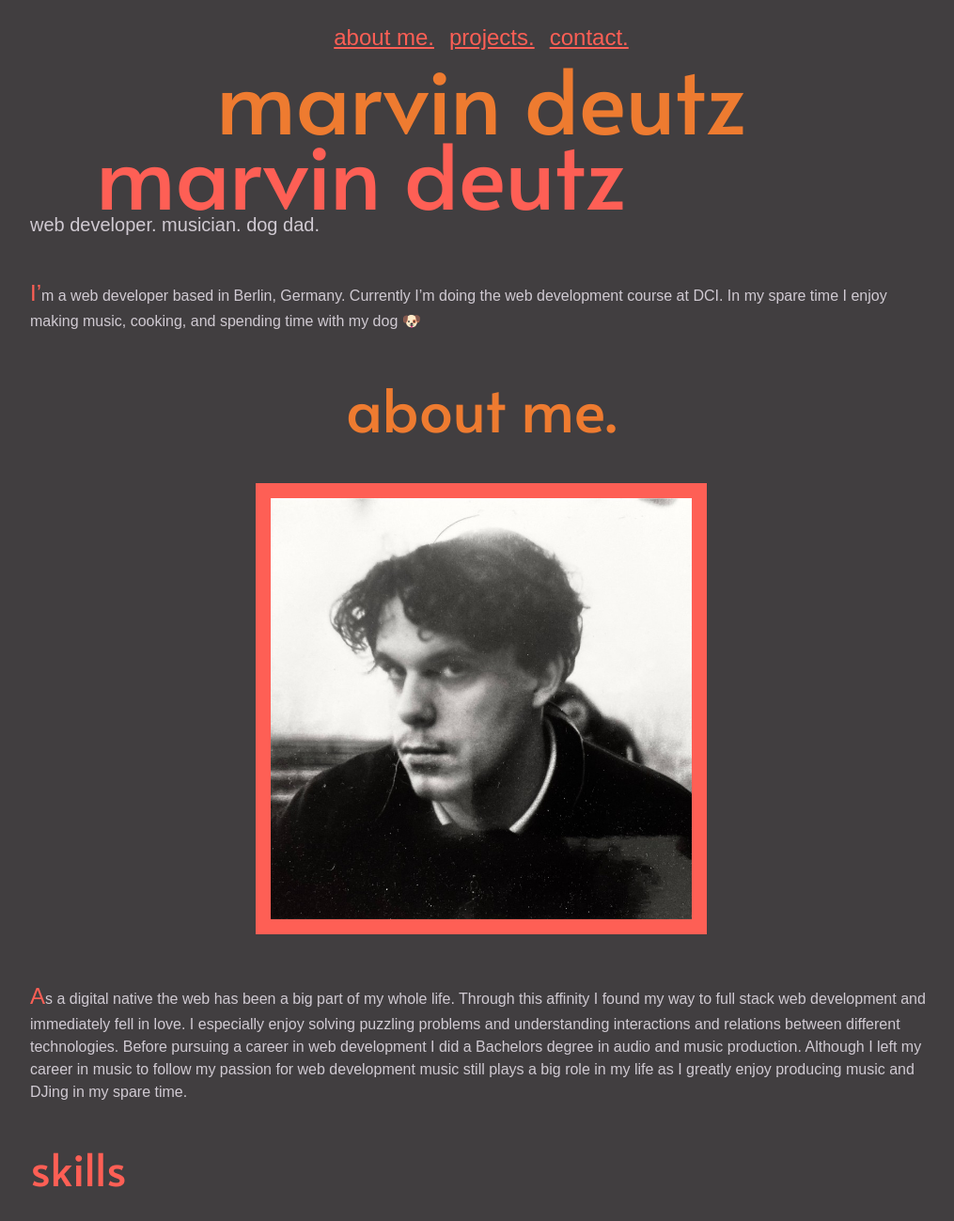
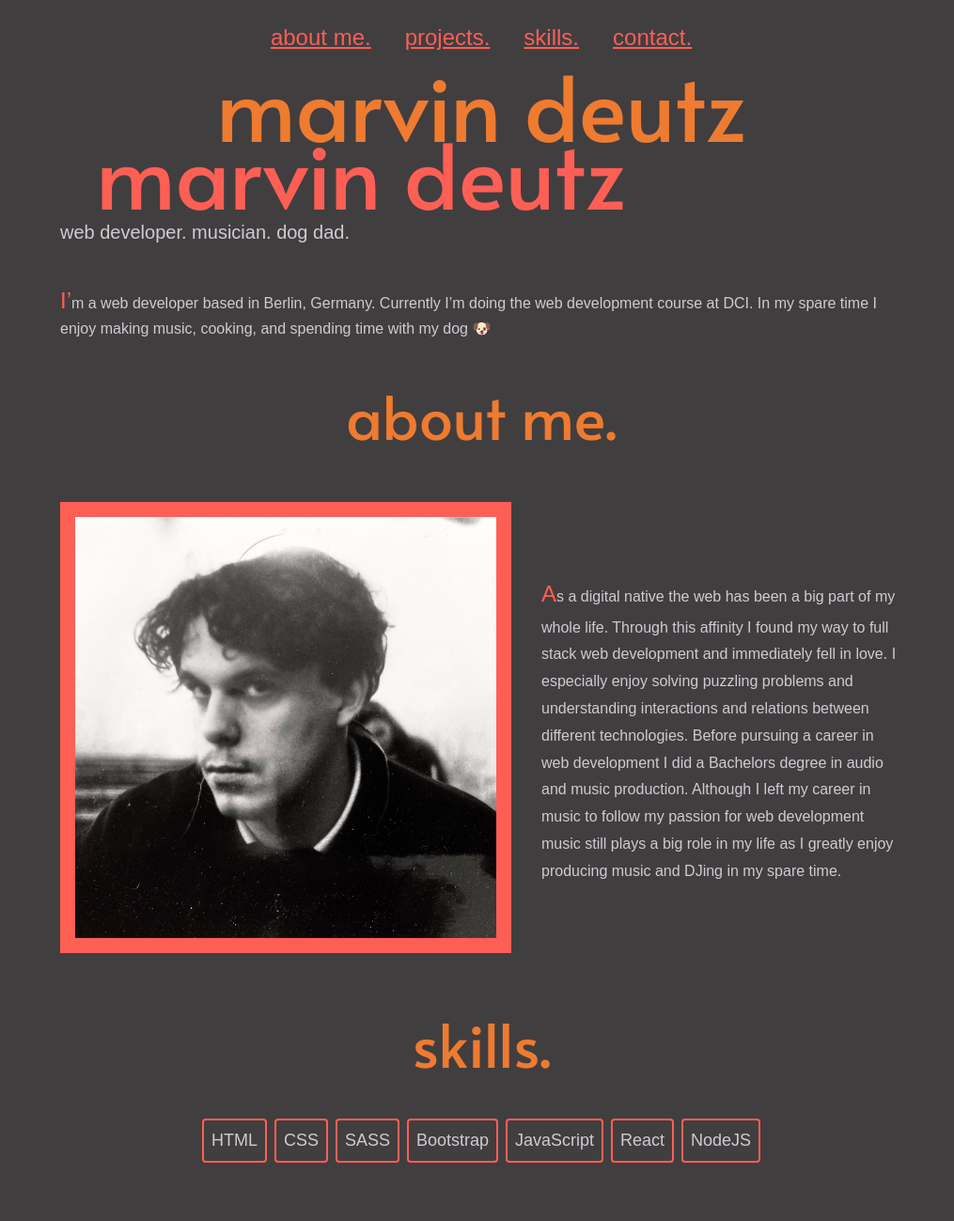
Before and after one commit to megravity/megravity.github.io, a plain HTML site: page index.html in a window 1280 px wide. Shown: the top 1299 px of the page at 94% size, without its empty margins (128-1143 px from the left). Drawn offline with Linux system fonts and the light colour scheme; a web font is replaced by a local one.

Commit message:
Finish responsive layout

```diff
--- a/css/style.css
+++ b/css/style.css
@@ -100,13 +100,13 @@ body {
     color: var(--clr-body-text);
 }
 
-h1, h2, h3 {
+h1, h2 {
     font-family: 'Alata', sans-serif;
     color: var(--clr-orange);
     font-weight: 400;
 }
 
-p, h3 {
+p {
     max-width: var(--max-width);
     margin: 0 auto;
 }
@@ -115,6 +115,7 @@ p, h3 {
 
 h1 {
     font-size: 6rem;
+    line-height: 1;
 }
 
 h1 div:nth-of-type(2) {
@@ -127,9 +128,6 @@ h2 {
     margin-bottom: 2rem;
 }
 
-h3 {
-    font-size: 3rem;
-}
 
 .highlight {
     font-size: 1.5rem;
@@ -143,8 +141,7 @@ nav {
     display: flex;
     justify-content: center;
     align-items: center;
-    margin-bottom: -2rem;
-
+    padding: 0 1rem;
 }
 
 nav ul {
@@ -152,7 +149,10 @@ nav ul {
     padding: 0;
     list-style: none;
     display: flex;
-    gap: 1rem;
+    flex-wrap: wrap;
+    justify-content: center;
+    column-gap: 1rem;
+    row-gap: 0;
     font-size: 1.5rem;
     margin-top: 1rem;
 }
@@ -168,12 +168,11 @@ h1 {
 }
 
 h1 div:first-of-type {
-    margin-bottom: -4rem;
+    margin-bottom: -1.5rem;
 }
 
 h1 div:nth-of-type(2) {
     margin-left: -16rem;
-    margin-bottom: -2rem;
 }
 
 .sub-heading {
@@ -195,14 +194,11 @@ h1 div:nth-of-type(2) {
     max-width: 480px;
 }
 
-#about h3 {
-    color: var(--clr-red);
-    margin-bottom: 1.5rem;
-}
-
 #about p {
     margin-bottom: 2rem;
 }
+
+/* Skills */
 
 .skills-list li {
     border: 0.125rem solid var(--clr-red);
@@ -218,7 +214,8 @@ h1 div:nth-of-type(2) {
     gap: 0.5rem;
     margin: 0 auto;
     padding: 0;
-    margin-bottom: 2rem;
+    margin-bottom: 2.5rem;
+    justify-content: center;
 }
 
 /* Projects */
@@ -250,7 +247,7 @@ h1 div:nth-of-type(2) {
 }
 
 .card img {
-    margin-top: -0.5rem;
+    margin-top: -0.375rem;
     border-radius: 6px;
 }
 
@@ -295,19 +292,28 @@ h1 div:nth-of-type(2) {
 
 /* Responsiveness */
 
-
-
-@media screen and (min-width: 1000px) {
-    :root {
-        --max-width: 75%
+@media screen and (min-width: 560px) {
+    #about img {
+        margin-left: 0;
+        margin-inline: auto;
     }
 }
 
-@media screen and (min-width: 1300px) {
-    :root {
-        --max-width: 60%
+@media screen and (min-width: 660px) {
+    .contact p {
+        text-align: center;
+    }
+    .skills-list li {
+        font-size: 1.125rem;
+    }
+    skills-list {
+        gap: 0.75rem;
+    }
+    nav ul {
+        column-gap: 1.75rem;
     }
 }
+
 
 @media screen and (min-width: 900px) {
     h1 {
@@ -317,17 +323,34 @@ h1 div:nth-of-type(2) {
         max-width: var(--max-width);
         margin-inline: auto;
     }
-}
+    .about-content{
+        display: flex;
+        justify-content: space-around;
+        max-width: var(--max-width);
+        gap: 2rem;
+        margin: 0 auto;
+    }
 
-@media screen and (min-width: 660px) {
-    .contact p {
-        text-align: center;
+    .about-content p {
+        align-self: center;
+        line-height: 1.8;
     }
 }
 
-@media screen and (min-width: 560px) {
-    #about img {
-        margin-left: 0;
-        margin-inline: auto;
+@media screen and (min-width: 1000px) {
+    :root {
+        --max-width: 70%
+    }
+    nav ul {
+        column-gap: 2.25rem;
     }
 }
+
+@media screen and (min-width: 1300px) {
+    :root {
+        --max-width: 60%
+    }
+    nav ul {
+        column-gap: 2.75rem;
+    }
+}
--- a/index.html
+++ b/index.html
@@ -20,6 +20,7 @@
                 <ul>
                     <li><a href="#about">about me.</a></li>
                     <li><a href="#projects">projects.</a></li>
+                    <li><a href="#skills">skills.</a></li>
                     <li><a href="#contact">contact.</a></li>
                 </ul>
             </nav>
@@ -40,24 +41,28 @@
             </section>
             <section id="about">
                 <h2>about me.</h2>
+                <div class="about-content">
                     <img
                         src="./assets/analog_sw_seite.jpeg"
                         alt="A black and white portrait of me"
                     />
                     <p>
-                    <span class="highlight">A</span>s a digital native the web
-                    has been a big part of my whole life. Through this affinity
-                    I found my way to full stack web development and immediately
-                    fell in love. I especially enjoy solving puzzling problems
-                    and understanding interactions and relations between
-                    different technologies. Before pursuing a career in web
-                    development I did a Bachelors degree in audio and music
-                    production. Although I left my career in music to follow my
-                    passion for web development music still plays a big role in
-                    my life as I greatly enjoy producing music and DJing in my
-                    spare time.
+                        <span class="highlight">A</span>s a digital native the
+                        web has been a big part of my whole life. Through this
+                        affinity I found my way to full stack web development
+                        and immediately fell in love. I especially enjoy solving
+                        puzzling problems and understanding interactions and
+                        relations between different technologies. Before
+                        pursuing a career in web development I did a Bachelors
+                        degree in audio and music production. Although I left my
+                        career in music to follow my passion for web development
+                        music still plays a big role in my life as I greatly
+                        enjoy producing music and DJing in my spare time.
                     </p>
-                <h3>skills</h3>
+                </div>
+            </section>
+            <section id="skills">
+                <h2>skills.</h2>
                 <ul class="skills-list">
                     <li>HTML</li>
                     <li>CSS</li>
@@ -68,6 +73,7 @@
                     <li>NodeJS</li>
                 </ul>
             </section>
+
             <section id="projects">
                 <h2>projects.</h2>
                 <div class="cards">
```
Lines whose indentation alone changed are shown as unchanged.
